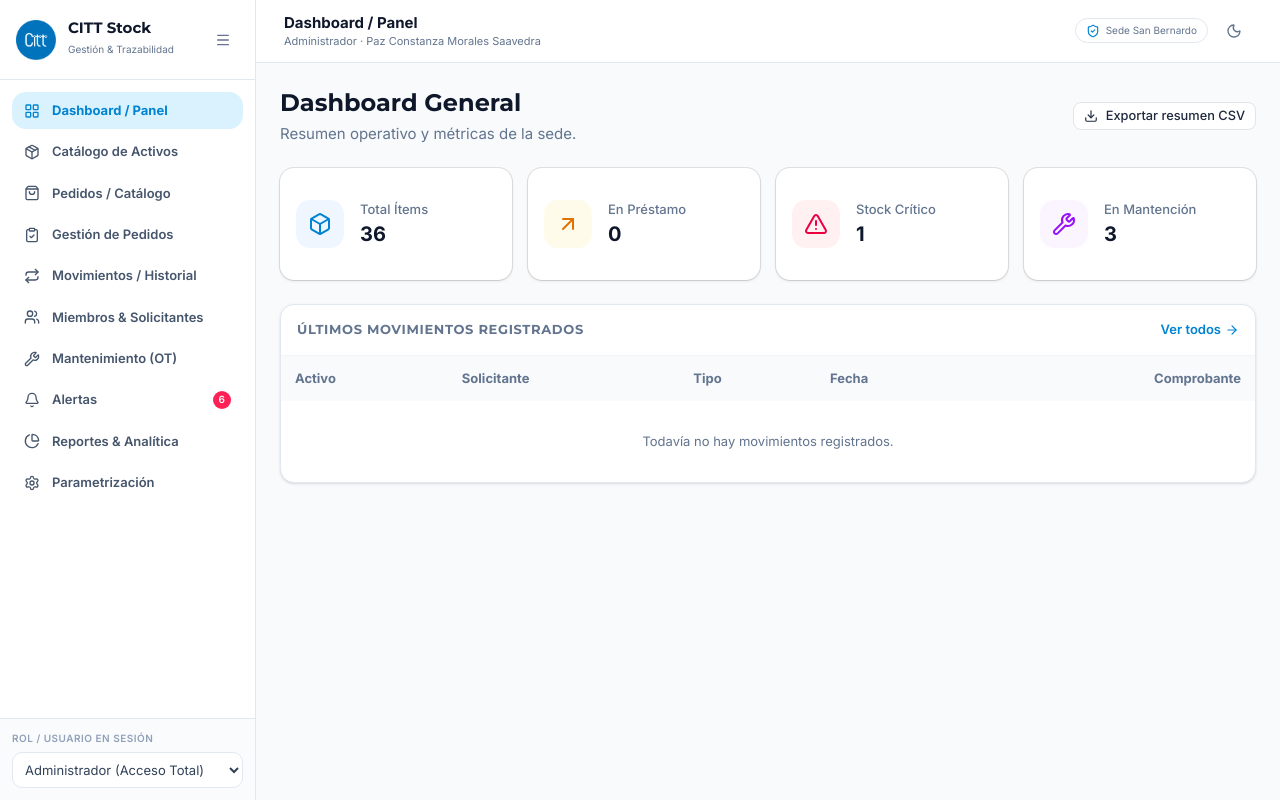
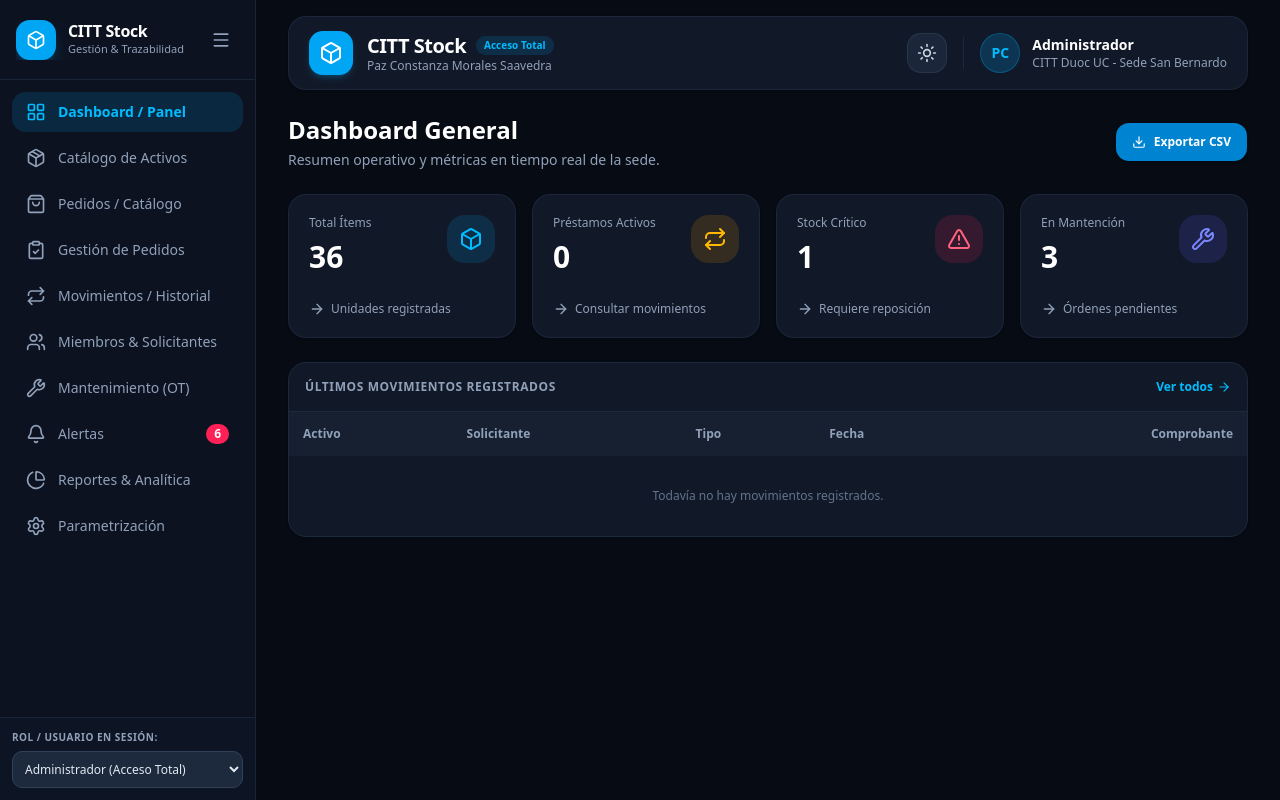
Before and after one commit to REXXARII/citt-stock-frontend, a Next.js app: page / in a window 1280 px wide. Built offline with nearby package versions, Linux system fonts and the light colour scheme.

Commit message:
style: alinear interfaz con mockup CITT
Actualiza el layout y el dashboard para acercarlos al mockup, ajusta tipografía y gradientes, y reemplaza next-themes por un proveedor de tema sin scripts.

```diff
--- a/package.json
+++ b/package.json
@@ -14,7 +14,6 @@
     "cn": "^0.4.0",
     "lucide-react": "^1.52.0",
     "next": "16.4.2",
-    "next-themes": "^0.4.6",
     "qrcode.react": "^4.2.0",
     "radix-ui": "^1.7.0",
     "react": "19.3.0",
--- a/src/app/globals.css
+++ b/src/app/globals.css
@@ -4,18 +4,12 @@
 
 @custom-variant dark (&:is(.dark *));
 
-@theme {
-  --text-xs: 0.8125rem;
-  --text-sm: 0.9375rem;
-  --text-base: 1.0625rem;
-}
-
 @theme inline {
   --color-background: var(--background);
   --color-foreground: var(--foreground);
-  --font-sans: var(--font-inter);
+  --font-sans: ui-sans-serif, system-ui, sans-serif, "Apple Color Emoji", "Segoe UI Emoji", "Segoe UI Symbol", "Noto Color Emoji";
   --font-mono: ui-monospace, SFMono-Regular, Menlo, Monaco, Consolas, monospace;
-  --font-heading: var(--font-montserrat);
+  --font-heading: var(--font-sans);
   --color-sidebar-ring: var(--sidebar-ring);
   --color-sidebar-border: var(--sidebar-border);
   --color-sidebar-accent-foreground: var(--sidebar-accent-foreground);
@@ -133,12 +127,4 @@
   html {
     @apply font-sans;
   }
-  h1,
-  h2,
-  h3,
-  h4,
-  h5,
-  h6 {
-    font-family: var(--font-heading);
-  }
 }
--- a/src/app/layout.tsx
+++ b/src/app/layout.tsx
@@ -1,20 +1,9 @@
 import type { Metadata } from "next";
-import { Inter, Montserrat } from "next/font/google";
 import "./globals.css";
 import { LayoutShell } from "@/components/layout-shell";
 import { AppStateProvider } from "@/components/app-state";
-import { Toaster } from "sonner";
-import { ThemeProvider } from "next-themes";
-
-const inter = Inter({
-  variable: "--font-inter",
-  subsets: ["latin"],
-});
-
-const montserrat = Montserrat({
-  variable: "--font-montserrat",
-  subsets: ["latin"],
-});
+import { Toaster } from "@/components/ui/sonner";
+import { ThemeProvider } from "@/components/theme-provider";
 
 export const metadata: Metadata = {
   title: "CITT StockFlow - Duoc UC",
@@ -25,11 +14,11 @@ export default function RootLayout({ children }: LayoutProps<"/">) {
   return (
     <html
       lang="es"
-      className={`${inter.variable} ${montserrat.variable} h-full antialiased`}
+      className="h-full antialiased dark"
       suppressHydrationWarning
     >
       <body className="min-h-full flex flex-col">
-        <ThemeProvider attribute="class" defaultTheme="light" enableSystem={false}>
+        <ThemeProvider>
           <AppStateProvider>
             <LayoutShell>{children}</LayoutShell>
           </AppStateProvider>
--- a/src/app/page.tsx
+++ b/src/app/page.tsx
@@ -2,12 +2,11 @@
 
 import React from 'react';
 import Link from 'next/link';
-import { Card, CardContent } from '@/components/ui/card';
 import { Badge } from '@/components/ui/badge';
 import { Button } from '@/components/ui/button';
 import {
   Box,
-  ArrowUpRight,
+  Repeat,
   AlertTriangle,
   Download,
   Wrench,
@@ -26,30 +25,34 @@ export default function DashboardPage() {
     {
       label: 'Total Ítems',
       value: totalUnits.toLocaleString('es-CL', { maximumFractionDigits: 3 }),
+      detail: 'Unidades registradas',
       href: '/inventario',
       icon: Box,
-      bg: 'bg-blue-50 dark:bg-blue-500/10 text-sky-600 dark:text-sky-400',
+      bg: 'bg-sky-500/15 text-sky-600 dark:text-sky-400',
     },
     {
-      label: 'En Préstamo',
+      label: 'Préstamos Activos',
       value: String(activeLoans),
+      detail: 'Consultar movimientos',
       href: '/movimientos',
-      icon: ArrowUpRight,
-      bg: 'bg-amber-50 dark:bg-amber-500/10 text-amber-600 dark:text-amber-400',
+      icon: Repeat,
+      bg: 'bg-amber-500/15 text-amber-600 dark:text-amber-400',
     },
     {
       label: 'Stock Crítico',
       value: String(criticalStock),
+      detail: criticalStock > 0 ? 'Requiere reposición' : 'Stock dentro del umbral',
       href: '/alertas',
       icon: AlertTriangle,
-      bg: 'bg-rose-50 dark:bg-rose-500/10 text-rose-600 dark:text-rose-400',
+      bg: 'bg-rose-500/15 text-rose-600 dark:text-rose-400',
     },
     {
       label: 'En Mantención',
       value: String(activeMaintenance),
+      detail: activeMaintenance > 0 ? 'Órdenes pendientes' : 'Sin órdenes pendientes',
       href: '/mantenimiento',
       icon: Wrench,
-      bg: 'bg-purple-50 dark:bg-purple-500/10 text-purple-600 dark:text-purple-400',
+      bg: 'bg-indigo-500/15 text-indigo-500 dark:text-indigo-400',
     },
   ];
 
@@ -91,37 +94,43 @@ export default function DashboardPage() {
       <div className="flex flex-col justify-between gap-3 sm:flex-row sm:items-center">
         <div>
           <h1 className="text-2xl font-bold text-slate-900 dark:text-white">Dashboard General</h1>
-          <p className="mt-1 text-sm text-slate-500 dark:text-slate-400">Resumen operativo y métricas de la sede.</p>
+          <p className="mt-1 text-sm text-slate-500 dark:text-slate-400">Resumen operativo y métricas en tiempo real de la sede.</p>
         </div>
-        <Button size="sm" variant="outline" onClick={exportDashboard}><Download className="mr-1 h-4 w-4" /> Exportar resumen CSV</Button>
+        <Button size="sm" onClick={exportDashboard} className="h-10 rounded-xl bg-sky-600 px-4 text-xs font-semibold text-white shadow-sm hover:bg-sky-500">
+          <Download className="mr-1 h-4 w-4" /> Exportar CSV
+        </Button>
       </div>
       {/* 4 Tarjetas KPI */}
       <div className="grid grid-cols-1 sm:grid-cols-2 lg:grid-cols-4 gap-4">
         {kpis.map((kpi) => {
           const Icon = kpi.icon;
           return (
-            <Card
+            <Link
               key={kpi.label}
-              className="border-slate-200 dark:border-slate-800 bg-white dark:bg-[#111827] shadow-sm"
+              href={kpi.href}
+              aria-label={`Abrir ${kpi.label}`}
+              className="group flex min-h-36 flex-col justify-between rounded-2xl border border-slate-200 bg-white p-5 text-left shadow-sm transition hover:border-sky-500/60 hover:shadow-md focus-visible:outline-none focus-visible:ring-2 focus-visible:ring-sky-500 dark:border-slate-800/90 dark:bg-[#111827]"
             >
-              <Link href={kpi.href} className="block rounded-xl focus-visible:outline-none focus-visible:ring-2 focus-visible:ring-sky-500">
-                <CardContent className="flex items-center gap-4 p-4">
-                  <div className={`flex h-12 w-12 shrink-0 items-center justify-center rounded-xl ${kpi.bg}`}>
-                    <Icon className="h-6 w-6" />
-                  </div>
-                  <div>
-                    <p className="text-xs font-medium text-slate-500 dark:text-slate-400">{kpi.label}</p>
-                    <p className="mt-0.5 text-xl font-bold text-slate-900 dark:text-white">{kpi.value}</p>
-                  </div>
-                </CardContent>
-              </Link>
-            </Card>
+              <div className="flex items-start justify-between">
+                <div>
+                  <p className="text-xs font-medium text-slate-500 dark:text-slate-400">{kpi.label}</p>
+                  <p className="mt-2 text-3xl font-extrabold text-slate-900 dark:text-white">{kpi.value}</p>
+                </div>
+                <div className={`flex h-12 w-12 shrink-0 items-center justify-center rounded-2xl ${kpi.bg}`}>
+                  <Icon className="h-6 w-6" />
+                </div>
+              </div>
+              <div className="mt-4 flex items-center gap-1.5 text-xs font-medium text-slate-500 transition-colors group-hover:text-sky-600 dark:text-slate-400 dark:group-hover:text-sky-400">
+                <ArrowRight className="h-4 w-4" />
+                <span>{kpi.detail}</span>
+              </div>
+            </Link>
           );
         })}
       </div>
 
       {/* Tabla de Últimos Movimientos */}
-      <div className="bg-white dark:bg-[#111827] rounded-xl border border-slate-200 dark:border-slate-800 shadow-sm overflow-hidden">
+      <div className="overflow-hidden rounded-2xl border border-slate-200 bg-white shadow-sm dark:border-slate-800 dark:bg-[#111827]">
         <div className="p-4 border-b border-slate-100 dark:border-slate-800 flex items-center justify-between">
           <h3 className="font-bold text-xs uppercase tracking-wider text-slate-500 dark:text-slate-400">
             Últimos Movimientos Registrados
--- a/src/app/pedidos/page.tsx
+++ b/src/app/pedidos/page.tsx
@@ -132,7 +132,7 @@ export default function PedidosPage() {
 
   return (
     <div className="space-y-5">
-      <section className="rounded-2xl bg-gradient-to-r from-cyan-700 to-sky-500 p-6 text-white shadow-lg md:p-8">
+      <section className="rounded-2xl bg-linear-to-r from-cyan-700 to-sky-500 p-6 text-white shadow-lg md:p-8">
         <div className="flex flex-col gap-5 lg:flex-row lg:items-center lg:justify-between">
           <div>
             <p className="text-xs font-bold uppercase tracking-widest text-white/75">Catálogo CITT Stock</p>
@@ -167,7 +167,7 @@ export default function PedidosPage() {
           <div className="grid grid-cols-1 gap-4 sm:grid-cols-2 xl:grid-cols-3">
             {filteredAssets.map((asset) => (
               <article key={asset.code} className="overflow-hidden rounded-2xl border border-slate-200 bg-white shadow-sm dark:border-slate-800 dark:bg-[#111827]">
-                <div className="flex h-36 items-center justify-center bg-gradient-to-br from-sky-500/10 to-cyan-500/20 text-sky-600 dark:text-sky-400">
+                <div className="flex h-36 items-center justify-center bg-linear-to-br from-sky-500/10 to-cyan-500/20 text-sky-600 dark:text-sky-400">
                   <Package className="h-14 w-14 stroke-[1.25]" />
                 </div>
                 <div className="space-y-3 p-4">
--- a/src/components/layout-shell.tsx
+++ b/src/components/layout-shell.tsx
@@ -1,12 +1,12 @@
 'use client';
 
 import React, { useEffect, useState } from 'react';
-import Image from 'next/image';
 import Link from 'next/link';
 import { usePathname, useRouter } from 'next/navigation';
-import { useTheme } from 'next-themes';
+import { useTheme } from '@/components/theme-provider';
 import {
   Bell,
+  Box,
   ClipboardCheck,
   LayoutGrid,
   Menu,
@@ -15,7 +15,6 @@ import {
   PieChart,
   Repeat,
   Settings,
-  ShieldCheck,
   ShoppingBag,
   Sun,
   Users,
@@ -36,15 +35,17 @@ const navigation = [
   { label: 'Parametrización', href: '/configuracion', icon: Settings, role: 'admin' },
 ];
 
-const pageTitles: Record<string, string> = Object.fromEntries(
-  navigation.map(({ href, label }) => [href, label]),
-);
+const roleLabels: Record<SessionRole, string> = {
+  ADMIN: 'Acceso Total',
+  AYUDANTE: 'Alumno Ayudante',
+  GLOBAL: 'Alumno Global',
+};
 
 export function LayoutShell({ children }: { children: React.ReactNode }) {
   const [collapsed, setCollapsed] = useState(false);
   const pathname = usePathname();
   const router = useRouter();
-  const { resolvedTheme, setTheme } = useTheme();
+  const { theme, setTheme } = useTheme();
   const { role, setRole, currentUser, data } = useAppState();
 
   useEffect(() => {
@@ -52,7 +53,7 @@ export function LayoutShell({ children }: { children: React.ReactNode }) {
     if (role !== 'ADMIN' && pathname === '/configuracion') router.replace('/');
   }, [pathname, role, router]);
 
-  const toggleTheme = () => setTheme(resolvedTheme === 'dark' ? 'light' : 'dark');
+  const toggleTheme = () => setTheme(theme === 'dark' ? 'light' : 'dark');
   const visibleNavigation = navigation.filter(({ role: access }) =>
     access === 'all' || (access === 'admin' ? role === 'ADMIN' : role !== 'GLOBAL'),
   );
@@ -60,21 +61,29 @@ export function LayoutShell({ children }: { children: React.ReactNode }) {
     data.assets.filter((asset) => asset.available === 0 || asset.available / Math.max(asset.total, 1) * 100 <= data.settings.lowStockThreshold).length +
     data.members.filter((member) => member.blocked).length +
     data.workOrders.filter((order) => order.status !== 'Finalizada').length;
+  const userInitials = currentUser.name
+    .split(/\s+/)
+    .slice(0, 2)
+    .map((part) => part[0])
+    .join('')
+    .toUpperCase();
 
   return (
-    <div className="min-h-screen flex bg-slate-50 text-slate-800 dark:bg-[#070b14] dark:text-slate-100">
+    <div className="flex h-screen w-screen overflow-hidden bg-slate-50 text-slate-800 transition-colors duration-200 dark:bg-[#070b14] dark:text-slate-100">
       <aside
         className={`${
           collapsed ? 'w-16' : 'w-64'
-        } bg-white dark:bg-[#0c1220] border-r border-slate-200 dark:border-slate-800 flex-shrink-0 h-screen sticky top-0 z-30 flex flex-col transition-all duration-300`}
+        } z-30 flex h-screen shrink-0 select-none flex-col border-r border-slate-200 bg-white transition-[width] duration-300 dark:border-slate-800/80 dark:bg-[#0c1220]`}
       >
-        <div className="h-20 px-4 flex items-center justify-between border-b border-slate-200 dark:border-slate-800">
+        <div className="flex h-20 shrink-0 items-center justify-between border-b border-slate-200 px-4 dark:border-slate-800/80">
           <div className="flex items-center gap-3 overflow-hidden">
-            <Image src="/citt-logo.png" alt="Logo CITT" width={40} height={40} className="h-10 w-10 shrink-0 rounded-xl object-cover" />
+            <div className="flex h-10 w-10 shrink-0 items-center justify-center rounded-xl bg-sky-500 text-white shadow-lg shadow-sky-500/25">
+              <Box className="h-5 w-5" />
+            </div>
             {!collapsed && (
-              <div className="truncate">
-                <h1 className="font-bold text-sm leading-none text-slate-900 dark:text-white">CITT Stock</h1>
-                <span className="text-[10px] text-slate-500 dark:text-slate-400">Gestión &amp; Trazabilidad</span>
+              <div className="truncate whitespace-nowrap">
+                <h1 className="block text-base font-bold leading-tight tracking-tight text-slate-900 dark:text-white">CITT Stock</h1>
+                <span className="block text-[11px] text-slate-500 dark:text-slate-400">Gestión &amp; Trazabilidad</span>
               </div>
             )}
           </div>
@@ -82,13 +91,14 @@ export function LayoutShell({ children }: { children: React.ReactNode }) {
             type="button"
             onClick={() => setCollapsed(!collapsed)}
             aria-label={collapsed ? 'Expandir menú' : 'Contraer menú'}
-            className="p-2 rounded-lg text-slate-500 hover:bg-slate-100 dark:hover:bg-slate-800"
+            title={collapsed ? 'Expandir menú' : 'Retraer menú'}
+            className="shrink-0 rounded-lg p-2 text-slate-500 transition hover:bg-slate-100 hover:text-slate-900 dark:text-slate-400 dark:hover:bg-slate-800/70 dark:hover:text-white"
           >
-            <Menu className="h-4 w-4" />
+            <Menu className="h-5 w-5" />
           </button>
         </div>
 
-        <nav className="p-3 space-y-1 text-xs font-semibold overflow-y-auto flex-1">
+        <nav className="flex-1 space-y-1.5 overflow-y-auto p-3 text-sm font-medium">
           {visibleNavigation.map((item) => {
             const Icon = item.icon;
             const active = pathname === item.href;
@@ -97,16 +107,16 @@ export function LayoutShell({ children }: { children: React.ReactNode }) {
                 key={item.href}
                 href={item.href}
                 title={collapsed ? item.label : undefined}
-                className={`flex items-center gap-3 px-3 py-2.5 rounded-xl transition ${
+                className={`flex items-center gap-3 rounded-xl px-3.5 py-2.5 transition ${
                   active
-                    ? 'bg-sky-500/15 text-sky-600 dark:text-sky-400 font-bold'
-                    : 'text-slate-600 dark:text-slate-400 hover:bg-slate-100 dark:hover:bg-slate-800/60'
+                    ? 'bg-sky-500/15 font-semibold text-sky-600 dark:text-sky-400'
+                    : 'text-slate-600 hover:bg-slate-100 dark:text-slate-400 dark:hover:bg-slate-800/60'
                 }`}
               >
-                <Icon className="h-4 w-4 shrink-0" />
+                <Icon className="h-5 w-5 shrink-0" />
                 {!collapsed && <span className="truncate">{item.label}</span>}
                 {!collapsed && item.href === '/alertas' && activeAlertCount > 0 && (
-                  <span className="ml-auto rounded-full bg-rose-500 px-1.5 py-0.5 text-[10px] text-white">{activeAlertCount}</span>
+                  <span className="ml-auto rounded-full bg-rose-500 px-2 py-0.5 text-xs font-bold text-white">{activeAlertCount}</span>
                 )}
               </Link>
             );
@@ -114,9 +124,9 @@ export function LayoutShell({ children }: { children: React.ReactNode }) {
         </nav>
 
         {!collapsed && (
-          <div className="border-t border-slate-200 bg-slate-50/70 p-3 dark:border-slate-800 dark:bg-slate-900/40">
+          <div className="shrink-0 border-t border-slate-200 bg-slate-50/50 p-3 dark:border-slate-800/80 dark:bg-slate-900/40">
             <label htmlFor="session-role" className="mb-1.5 block text-[10px] font-semibold uppercase tracking-wider text-slate-400">
-              Rol / Usuario en sesión
+              Rol / Usuario en sesión:
             </label>
             <select
               id="session-role"
@@ -126,7 +136,7 @@ export function LayoutShell({ children }: { children: React.ReactNode }) {
                 setRole(nextRole);
                 if (nextRole === 'GLOBAL') router.push('/pedidos');
               }}
-              className="w-full rounded-lg border border-slate-200 bg-white p-2 text-xs text-slate-700 dark:border-slate-700 dark:bg-slate-800 dark:text-slate-200"
+              className="w-full rounded-lg border border-slate-200 bg-white p-2 text-xs font-medium text-slate-700 outline-none transition focus:border-sky-500 dark:border-slate-700 dark:bg-slate-800 dark:text-slate-200"
             >
               <option value="ADMIN">Administrador (Acceso Total)</option>
               <option value="AYUDANTE">Alumno Ayudante</option>
@@ -137,27 +147,44 @@ export function LayoutShell({ children }: { children: React.ReactNode }) {
       </aside>
 
       <div className="flex h-screen min-w-0 flex-1 flex-col overflow-hidden">
-        <header className="sticky top-0 z-20 flex shrink-0 items-center justify-between border-b border-slate-200 bg-white px-5 py-3 dark:border-slate-800 dark:bg-[#0c1220] md:px-7">
-          <div>
-            <p className="font-bold text-sm text-slate-900 dark:text-slate-100">{pageTitles[pathname] ?? 'CITT Stock'}</p>
-            <p className="text-[11px] text-slate-500 dark:text-slate-400">{currentUser.role} · {currentUser.name}</p>
+        <div className="z-20 shrink-0 bg-slate-50 px-4 pb-2 pt-4 dark:bg-[#070b14] md:px-8">
+          <header className="flex items-center justify-between rounded-2xl border border-slate-200 bg-white px-5 py-3.5 shadow-sm dark:border-slate-800/90 dark:bg-[#111827]">
+            <div className="flex min-w-0 items-center gap-3.5">
+              <div className="flex h-11 w-11 shrink-0 items-center justify-center rounded-xl bg-sky-500 text-white shadow-md shadow-sky-500/20">
+                <Box className="h-6 w-6" />
               </div>
-          <div className="flex items-center gap-2">
-            <span className="hidden items-center gap-1.5 rounded-full border border-slate-200 px-2.5 py-1 text-[10px] text-slate-500 dark:border-slate-700 sm:inline-flex">
-              <ShieldCheck className="h-3.5 w-3.5 text-sky-600" />
-              Sede San Bernardo
-            </span>
+              <div className="min-w-0">
+                <div className="flex flex-wrap items-center gap-2.5">
+                  <h2 className="text-lg font-extrabold leading-tight tracking-tight text-slate-900 dark:text-white md:text-xl">CITT Stock</h2>
+                  <span className="rounded-full bg-sky-500/15 px-2 py-0.5 text-[10px] font-bold text-sky-600 dark:text-sky-400">{roleLabels[role]}</span>
+                </div>
+                <p className="truncate text-xs text-slate-500 dark:text-slate-400">{currentUser.name}</p>
+              </div>
+            </div>
+            <div className="flex shrink-0 items-center gap-3 sm:gap-4">
               <button
                 type="button"
                 onClick={toggleTheme}
-              aria-label={resolvedTheme === 'dark' ? 'Activar modo claro' : 'Activar modo oscuro'}
-              className="flex h-9 w-9 items-center justify-center rounded-lg text-slate-500 hover:bg-slate-100 dark:hover:bg-slate-800"
+                aria-label={theme === 'dark' ? 'Activar modo claro' : 'Activar modo oscuro'}
+                title="Cambiar tema"
+                className="flex h-10 w-10 items-center justify-center rounded-xl border border-slate-200/60 bg-slate-100 text-slate-600 transition hover:bg-slate-200 dark:border-slate-700/60 dark:bg-slate-800/90 dark:text-slate-300 dark:hover:bg-slate-700"
               >
-              {resolvedTheme === 'dark' ? <Sun className="h-4 w-4" /> : <Moon className="h-4 w-4" />}
+                {theme === 'dark' ? <Sun className="h-5 w-5" /> : <Moon className="h-5 w-5" />}
               </button>
+              <span className="hidden h-8 w-px bg-slate-200 dark:bg-slate-800 sm:block" />
+              <div className="flex items-center gap-3">
+                <div className="flex h-10 w-10 items-center justify-center rounded-full border border-sky-500/30 bg-sky-500/15 text-sm font-bold text-sky-600 dark:bg-sky-500/20 dark:text-sky-400">
+                  {userInitials}
+                </div>
+                <div className="hidden leading-tight sm:block">
+                  <p className="text-sm font-bold text-slate-900 dark:text-white">{currentUser.role}</p>
+                  <p className="text-xs text-slate-500 dark:text-slate-400">{data.settings.campus}</p>
+                </div>
+              </div>
             </div>
           </header>
-        <main className="flex-1 space-y-6 overflow-y-auto p-4 md:p-6">{children}</main>
+        </div>
+        <main className="flex-1 space-y-6 overflow-y-auto px-4 py-4 md:px-8">{children}</main>
       </div>
     </div>
   );
--- /dev/null
+++ b/src/components/theme-provider.tsx
@@ -0,0 +1,72 @@
+"use client";
+
+import {
+  createContext,
+  useCallback,
+  useContext,
+  useEffect,
+  useSyncExternalStore,
+  type ReactNode,
+} from "react";
+
+type Theme = "light" | "dark";
+
+type ThemeContextValue = {
+  theme: Theme;
+  setTheme: (theme: Theme) => void;
+};
+
+const ThemeContext = createContext<ThemeContextValue | null>(null);
+
+const listeners = new Set<() => void>();
+
+function getThemeSnapshot(): Theme {
+  if (typeof window === "undefined") return "dark";
+  const storedTheme = window.localStorage.getItem("theme");
+  return storedTheme === "light" ? "light" : "dark";
+}
+
+function subscribeToTheme(listener: () => void) {
+  listeners.add(listener);
+  const handleStorage = (event: StorageEvent) => {
+    if (event.key === "theme") listener();
+  };
+  window.addEventListener("storage", handleStorage);
+
+  return () => {
+    listeners.delete(listener);
+    window.removeEventListener("storage", handleStorage);
+  };
+}
+
+export function ThemeProvider({ children }: { children: ReactNode }) {
+  const theme = useSyncExternalStore<Theme>(
+    subscribeToTheme,
+    getThemeSnapshot,
+    () => "dark",
+  );
+
+  useEffect(() => {
+    document.documentElement.classList.toggle("dark", theme === "dark");
+    document.documentElement.style.colorScheme = theme;
+  }, [theme]);
+
+  const setTheme = useCallback((nextTheme: Theme) => {
+    window.localStorage.setItem("theme", nextTheme);
+    listeners.forEach((listener) => listener());
+  }, []);
+
+  return (
+    <ThemeContext.Provider value={{ theme, setTheme }}>
+      {children}
+    </ThemeContext.Provider>
+  );
+}
+
+export function useTheme() {
+  const context = useContext(ThemeContext);
+  if (!context) {
+    throw new Error("useTheme debe usarse dentro de ThemeProvider.");
+  }
+  return context;
+}
--- a/src/components/ui/sonner.tsx
+++ b/src/components/ui/sonner.tsx
@@ -1,6 +1,6 @@
 "use client"
 
-import { useTheme } from "next-themes"
+import { useTheme } from "@/components/theme-provider"
 import { Toaster as Sonner, type ToasterProps } from "sonner"
 import { CircleCheckIcon, InfoIcon, TriangleAlertIcon, OctagonXIcon, Loader2Icon } from "lucide-react"
 
@@ -9,7 +9,7 @@ const Toaster = ({ ...props }: ToasterProps) => {
 
   return (
     <Sonner
-      theme={theme as ToasterProps["theme"]}
+      theme={theme}
       className="toaster group"
       icons={{
         success: (
```
Also changed, not shown: 1 other file (tests, documents, lock files or other folders). Lines whose indentation alone changed are shown as unchanged.
